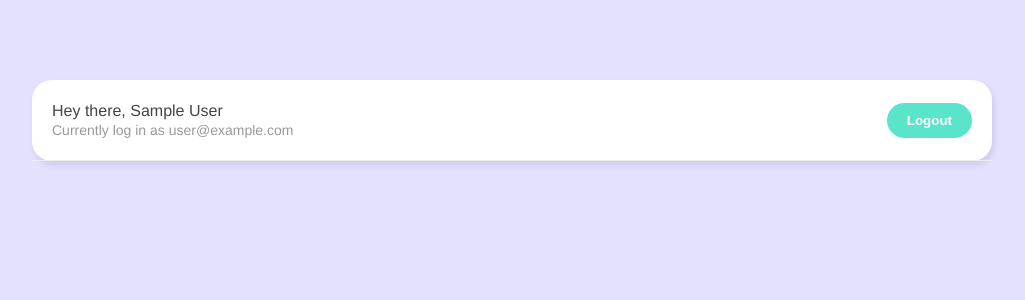
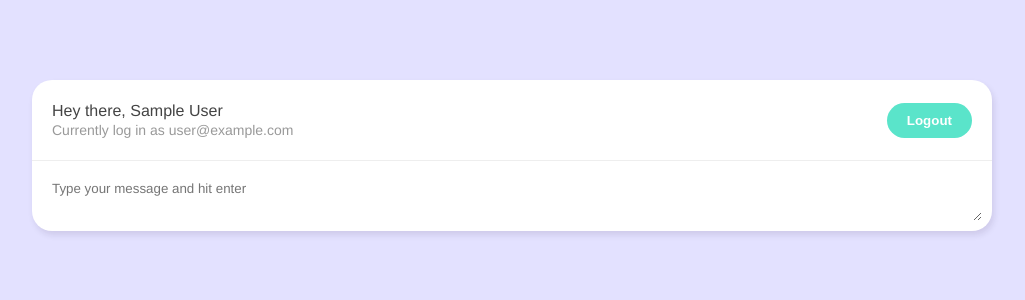
Before and after one commit to GrandChefDotKong/vue-chat-v2, a Vue app: page /chatroom in a window 1280 px wide. Shown: the top 300 px of the page, without its empty margins (128-1153 px from the left). Built offline with nearby package versions, Linux system fonts and the light colour scheme; no server answers; sample sign-in values are in the browser's storage.

Commit message:
getCollection && useCollection added

```diff
--- /dev/null
+++ b/src/components/NewChatForm.vue
@@ -0,0 +1,60 @@
+<template>
+  <form>
+    <textarea
+      placeholder="Type your message and hit enter"
+      v-model="message"
+      @keypress.enter.prevent="handleSubmit"
+    >
+    </textarea>
+    <div v-if="error" class="error">{{ error }}</div>
+  </form>
+</template>
+
+<script>
+import { ref } from 'vue';
+import { timestamp } from '@/firebase/config';
+import getUser from '@/composables/getUser';
+import useCollection from '@/composables/useCollection';
+
+export default {
+
+    setup() {
+        const message = ref('');
+        const { user } = getUser();
+
+        const { error, addDoc } = useCollection('messages');
+
+        const handleSubmit = async () => {
+            const chat = {
+                message: message.value,
+                name: user.value.displayName,
+                createdAt: timestamp.now()
+            }
+
+            await addDoc(chat);
+            if(!error.value) {
+              message.value = '';
+            }
+        }
+
+        return { message, handleSubmit, error }
+    }
+
+}
+</script>
+<style scoped>
+  form {
+    margin: 10px;
+  }
+  textarea {
+    width: 100%;
+    max-width: 100%;
+    margin-bottom: 6px;
+    padding: 10px;
+    box-sizing: border-box;
+    border: 0;
+    border-radius: 20px;
+    font-family: inherit;
+    outline: none;
+  }
+</style>
--- /dev/null
+++ b/src/composables/useCollection.js
@@ -0,0 +1,26 @@
+import { ref } from "vue";
+import { setDoc, doc, collection } from "firebase/firestore";
+import { projectFirestore } from '../firebase/config';
+
+const useCollection = (collectionName) => {
+
+    const error = ref(null);
+
+    const addDoc = async (docData) => {
+      error.value = null;
+
+      try {
+
+        const docRef = doc(collection(projectFirestore, collectionName));
+        await setDoc(docRef, docData);
+
+      } catch (err) {
+        console.log(err.message);
+        error.value = "Couldn't send the message";
+      }
+    }
+
+    return { addDoc, error };
+}
+
+export default useCollection;
--- a/src/main.js
+++ b/src/main.js
@@ -3,5 +3,13 @@ import App from './App.vue';
 import router from './router';
 
 import './assets/main.css'
+import { projectAuth } from './firebase/config';
+import { onAuthStateChanged } from 'firebase/auth'
 
-createApp(App).use(router).mount('#app');
+let app;
+
+onAuthStateChanged(projectAuth, () => {
+    if(!app) {
+        app = createApp(App).use(router).mount('#app');
+    }
+});
--- a/src/views/Chatroom.vue
+++ b/src/views/Chatroom.vue
@@ -1,15 +1,32 @@
 <template>
     <div class="container">
         <navbar />
+        <new-chat-form />
     </div>
 
 </template>
 
 <script>
 import Navbar from '../components/Navbar.vue';
+import getUser from '@/composables/getUser';
+import { watch } from 'vue';
+import { useRouter } from 'vue-router';
+import NewChatForm from '@/components/NewChatForm.vue';
 
 export default {
-    components: { Navbar },
+    components: { Navbar, NewChatForm },
+    setup() {
+
+        const { user } = getUser();
+        const router = useRouter();
+
+        watch(user, () => {
+            if(!user.value) {
+                router.push({ name: 'welcome' });
+            }
+        })
+
+    }
 
 }
 </script>
```
Also changed, not shown: src/composables/getCollection.js (added, +31 -0 lines).
